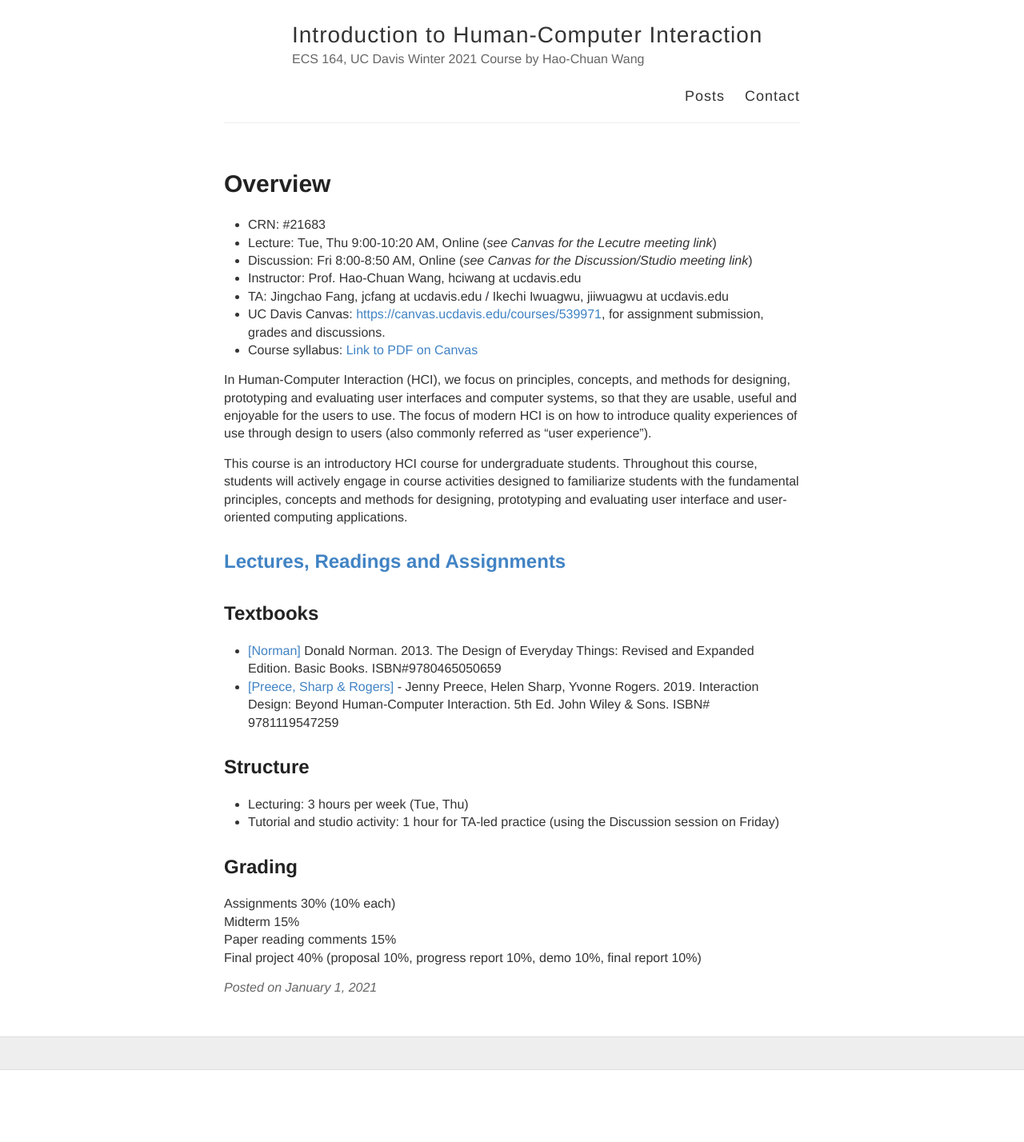
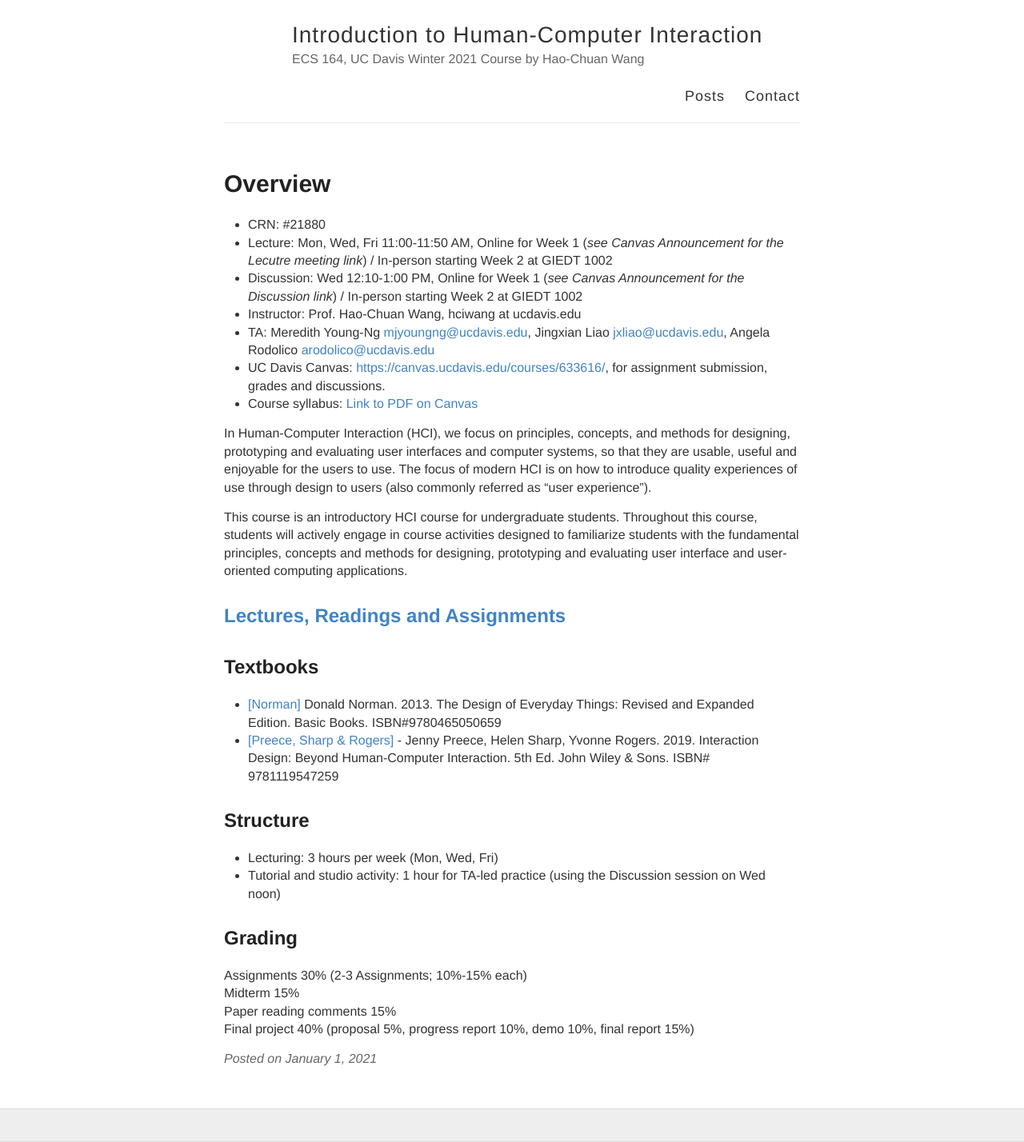
Before and after one commit to hciwang/hciwang.github.io, a Jekyll site: the page built from _posts/2021-1-1-About.md, in a window 1280 px wide. Shown: the whole page at 80% size. Built offline with Jekyll 4.4.1, drawn with Linux system fonts in a browser that asks for light colours; before the commit the page ends 1338 px from its top, so only the background shows below that.

Commit message:
Update 2021-1-1-About.md

```diff
--- a/_posts/2021-1-1-About.md
+++ b/_posts/2021-1-1-About.md
@@ -2,13 +2,13 @@
 layout: post
 title: Overview
 ---
-- CRN: #21683
-- Lecture: Tue, Thu 9:00-10:20 AM, Online (*see Canvas for the Lecutre meeting link*)
-- Discussion: Fri 8:00-8:50 AM, Online (*see Canvas for the Discussion/Studio meeting link*)
+- CRN: #21880
+- Lecture: Mon, Wed, Fri 11:00-11:50 AM, Online for Week 1 (*see Canvas Announcement for the Lecutre meeting link*) / In-person starting Week 2 at GIEDT 1002
+- Discussion: Wed 12:10-1:00 PM, Online for Week 1 (*see Canvas Announcement for the Discussion link*) / In-person starting Week 2 at GIEDT 1002
 - Instructor: Prof. Hao-Chuan Wang, hciwang at ucdavis.edu
-- TA: Jingchao Fang, jcfang at ucdavis.edu / Ikechi Iwuagwu, jiiwuagwu at ucdavis.edu
-- UC Davis Canvas: [https://canvas.ucdavis.edu/courses/539971](https://canvas.ucdavis.edu/courses/539971), for assignment submission, grades and discussions.
-- Course syllabus: [Link to PDF on Canvas](https://canvas.ucdavis.edu/courses/539971/files?preview=11190787)
+- TA: Meredith Young-Ng <mjyoungng@ucdavis.edu>, Jingxian Liao <jxliao@ucdavis.edu>, Angela Rodolico <arodolico@ucdavis.edu>
+- UC Davis Canvas: [https://canvas.ucdavis.edu/courses/633616/](https://canvas.ucdavis.edu/courses/633616/), for assignment submission, grades and discussions.
+- Course syllabus: [Link to PDF on Canvas](https://canvas.ucdavis.edu/courses/633616/files?preview=15201706)
 
 In Human-Computer Interaction (HCI), we focus on principles, concepts, and methods for designing, prototyping and evaluating user interfaces and computer systems, so that they are usable, useful and enjoyable for the users to use. The focus of modern HCI is on how to introduce quality experiences of use through design to users (also commonly referred as "user experience").
 
@@ -22,11 +22,11 @@ This course is an introductory HCI course for undergraduate students. Throughout
 
 ## Structure
 
-- Lecturing: 3 hours per week (Tue, Thu)
-- Tutorial and studio activity: 1 hour for TA-led practice (using the Discussion session on Friday)
+- Lecturing: 3 hours per week (Mon, Wed, Fri)
+- Tutorial and studio activity: 1 hour for TA-led practice (using the Discussion session on Wed noon)
 
 ## Grading
-Assignments 30% (10% each)
+Assignments 30% (2-3 Assignments; 10%-15% each)
 Midterm 15%
 Paper reading comments 15%
-Final project 40% (proposal 10%, progress report 10%, demo 10%, final report 10%)
+Final project 40% (proposal 5%, progress report 10%, demo 10%, final report 15%)
```
